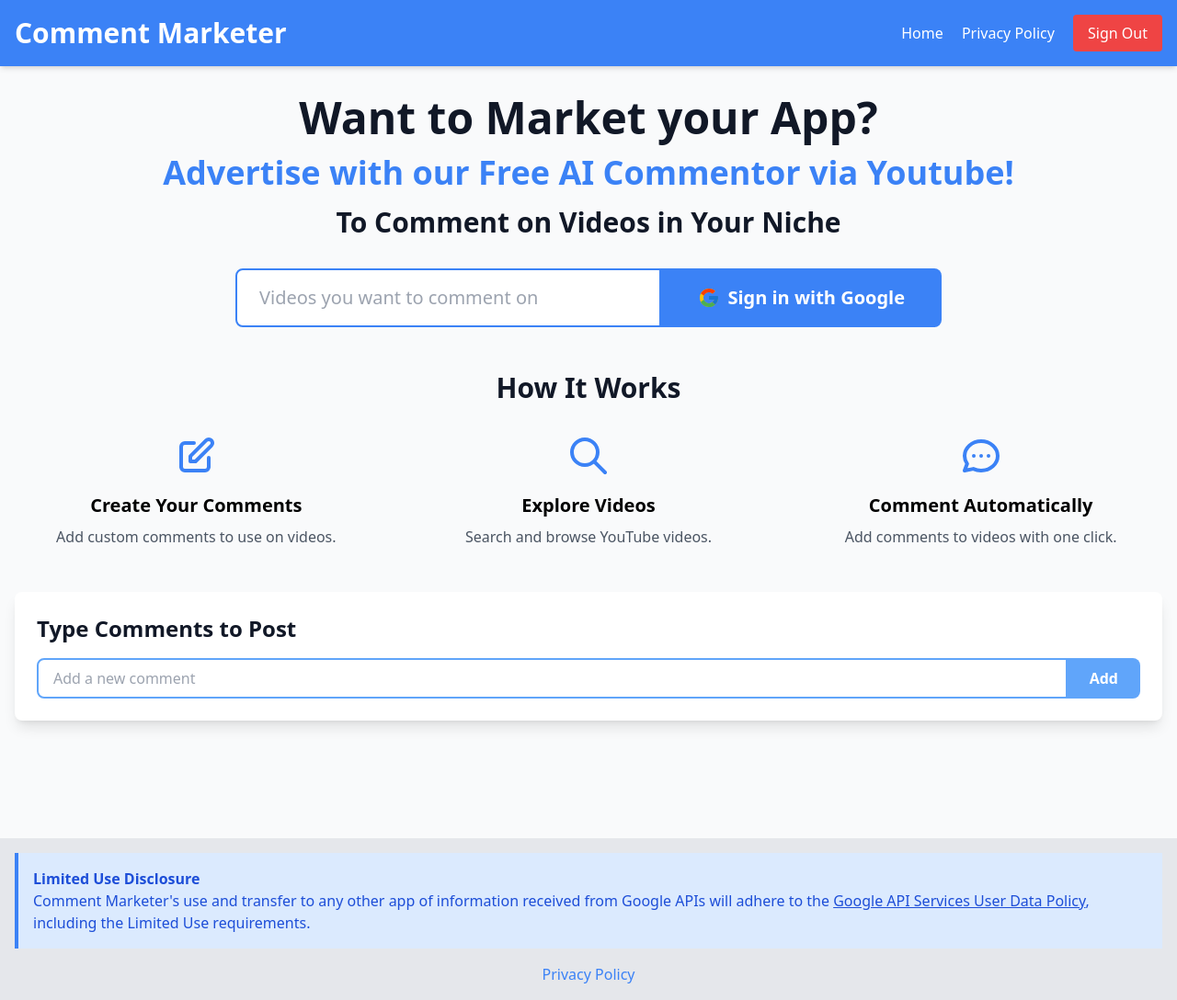
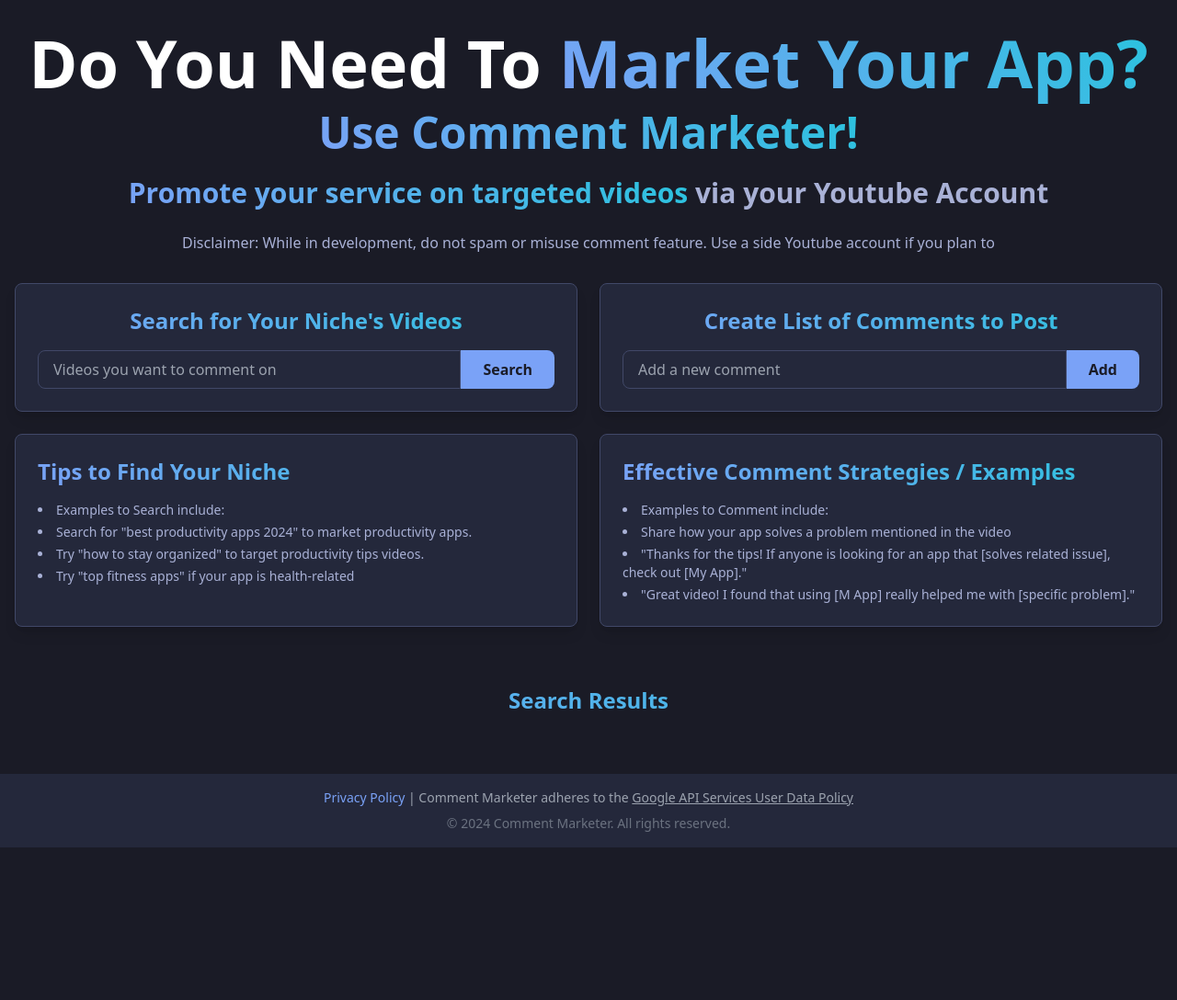
Before and after one commit to CerIsaiah/yt, a Flask app: page / in a window 1280 px wide. Shown: the whole page at 92% size. After the commit the page ends 922 px from the top, so only its background shows below. Run offline with Flask 3, Linux system fonts and the light colour scheme; data that the repository does not hold is empty; some libraries are stand-ins or nearby versions.

Commit message:
changed landing page theme

```diff
--- a/app.py
+++ b/app.py
@@ -84,10 +84,28 @@ class YoutubeApi:
                     }
                 }
             ).execute()
+            print(self.connection.commentThreads())
             return True
         except HttpError as e:
             print(f"An error occurred: {e}")
             return False
+    #Retunrs a list of comments that match ur specification
+    def get_comment_threads(self, video_id, search):
+        results = self.connection.commentThreads().list(
+            part="snippet",
+            videoId=video_id,
+            textFormat="plainText",
+            searchTerms=search,
+            maxResults=10,
+        ).execute()
+
+        for item in results["items"]:
+            comment = item["snippet"]["topLevelComment"]
+            author = comment["snippet"]["authorDisplayName"]
+            text = comment["snippet"]["textDisplay"]
+            print(author, text)
+
+        return results["items"]
 
 def load_user_comments(user_id):
     if os.path.exists(COMMENTS_FILE):
@@ -105,11 +123,17 @@ def save_user_comments(user_id, comments):
     with open(COMMENTS_FILE, 'w') as file:
         json.dump(all_comments, file)
 
-@app.before_request
-def before_request():
-    session.permanent = True
-    if 'user_id' not in session:
-        session['user_id'] = str(random.randint(1000000, 9999999))
+@app.route('/')
+def index():
+    return render_template('index.html')
+
+def get_youtube_api():
+    if 'credentials' not in session:
+        return None
+    credentials = Credentials(**session['credentials'])
+    if not credentials or not credentials.valid:
+        return None
+    return YoutubeApi(credentials)
 
 def credentials_to_dict(credentials):
     return {
@@ -121,59 +145,44 @@ def credentials_to_dict(credentials):
         'scopes': credentials.scopes
     }
 
-@app.route('/')
-def index():
-    return render_template('index.html')
+#################################################################
+@app.route('/comment', methods=['POST'])
+@limiter.limit("7 per minute")
+def comment():
+    youtube_api = get_youtube_api()
+    if not youtube_api:
+        return jsonify({'error': 'Not authenticated. Please authorize first.'}), 401
 
-# Update the authorize and oauth2callback functions
-@app.route('/authorize')
-def authorize():
-    flow = Flow.from_client_config(
-        CLIENT_CONFIG,
-        scopes=SCOPES,
-        redirect_uri=url_for('oauth2callback', _external=True)
-    )
-    authorization_url, state = flow.authorization_url(
-        access_type='offline',
-        include_granted_scopes='true',
-        prompt='select_account'  # This forces Google to show the account selection screen
-    )
-    session['state'] = state
-    return redirect(authorization_url)
+    user_id = session.get('user_id')
+    if not user_id:
+        return jsonify({'error': 'User not authenticated'}), 401
 
-@app.route('/oauth2callback')
-def oauth2callback():
+    video_id = request.form.get('video_id')
+    if not video_id:
+        return jsonify({'error': 'No video ID provided'}), 400
+
+    user_comments = load_user_comments(user_id)
+    if not user_comments:
+        return jsonify({'error': 'You have no comments to send'}), 400
+
+    random_comment = random.choice(user_comments)
     try:
-        flow = Flow.from_client_config(
-            CLIENT_CONFIG,
-            scopes=SCOPES,
-            state=session['state']
-        )
-        flow.redirect_uri = url_for('oauth2callback', _external=True)
 
-        authorization_response = request.url
-        flow.fetch_token(authorization_response=authorization_response)
 
-        credentials = flow.credentials
-        session['credentials'] = credentials_to_dict(credentials)
-        return redirect(url_for('index'))
-    except Exception as e:
-        print(f"OAuth callback error: {str(e)}")
-        return redirect(url_for('reauth'))
+        success = youtube_api.add_comment(video_id, random_comment)
+        #load_comments = youtube_api.get_comment_threads(video_id, "disrespectful")
+        if success:
+            return jsonify({'status': 'success', 'comment': random_comment})
+        else:
+            return jsonify({'error': 'Unable to post comment. Please check video permissions.'}), 403
+    except HttpError as e:
+        if e.resp.status == 401:
+            # Clear session if unauthorized
+            session.clear()
+            return jsonify({'error': 'Authentication failed', 'redirect': url_for('authorize')}), 401
+        error_message = e.error_details[0]['message'] if e.error_details else str(e)
+        return jsonify({'error': f'YouTube API error: {error_message}'}), e.resp.status
 
-@app.route('/clear')
-def clear_credentials():
-    if 'credentials' in session:
-        del session['credentials']
-    return redirect(url_for('index'))
-
-def get_youtube_api():
-    if 'credentials' not in session:
-        return None
-    credentials = Credentials(**session['credentials'])
-    if not credentials or not credentials.valid:
-        return None
-    return YoutubeApi(credentials)
 
 @app.route('/get_comments', methods=['GET'])
 def get_comments():
@@ -232,6 +241,7 @@ def search():
 
     try:
         results = youtube_api.make_search(query)
+        #print(results)
         if results is None:
             return jsonify({'error': 'An error occurred while searching'}), 500
         return jsonify(results)
@@ -243,41 +253,53 @@ def search():
         print(f"Search error: {str(e)}")
         return jsonify({'error': 'An error occurred while searching'}), 500
 
-# Update the comment function to handle authentication errors
-@app.route('/comment', methods=['POST'])
-@limiter.limit("7 per minute")
-def comment():
-    youtube_api = get_youtube_api()
-    if not youtube_api:
-        return jsonify({'error': 'Not authenticated. Please authorize first.'}), 401
+###########################################################
+@app.route('/authorize')
+def authorize():
+    flow = Flow.from_client_config(
+        CLIENT_CONFIG,
+        scopes=SCOPES,
+        redirect_uri=url_for('oauth2callback', _external=True)
+    )
+    authorization_url, state = flow.authorization_url(
+        access_type='offline',
+        include_granted_scopes='true',
+        prompt='select_account'  # This forces Google to show the account selection screen
+    )
+    session['state'] = state
+    return redirect(authorization_url)
 
-    user_id = session.get('user_id')
-    if not user_id:
-        return jsonify({'error': 'User not authenticated'}), 401
+@app.route('/oauth2callback')
+def oauth2callback():
+    try:
+        flow = Flow.from_client_config(
+            CLIENT_CONFIG,
+            scopes=SCOPES,
+            state=session['state']
+        )
+        flow.redirect_uri = url_for('oauth2callback', _external=True)
 
-    video_id = request.form.get('video_id')
-    if not video_id:
-        return jsonify({'error': 'No video ID provided'}), 400
+        authorization_response = request.url
+        flow.fetch_token(authorization_response=authorization_response)
 
-    user_comments = load_user_comments(user_id)
-    if not user_comments:
-        return jsonify({'error': 'No comments available'}), 400
+        credentials = flow.credentials
+        session['credentials'] = credentials_to_dict(credentials)
+        return redirect(url_for('index'))
+    except Exception as e:
+        print(f"OAuth callback error: {str(e)}")
+        return redirect(url_for('reauth'))
 
-    random_comment = random.choice(user_comments)
-    try:
-        success = youtube_api.add_comment(video_id, random_comment)
-        if success:
-            return jsonify({'status': 'success', 'comment': random_comment})
-        else:
-            return jsonify({'error': 'Unable to post comment. Please check video permissions.'}), 403
-    except HttpError as e:
-        if e.resp.status == 401:
-            # Clear session if unauthorized
-            session.clear()
-            return jsonify({'error': 'Authentication failed', 'redirect': url_for('authorize')}), 401
-        error_message = e.error_details[0]['message'] if e.error_details else str(e)
-        return jsonify({'error': f'YouTube API error: {error_message}'}), e.resp.status
+@app.before_request
+def before_request():
+    session.permanent = True
+    if 'user_id' not in session:
+        session['user_id'] = str(random.randint(1000000, 9999999))
 
+@app.route('/clear')
+def clear_credentials():
+    if 'credentials' in session:
+        del session['credentials']
+    return redirect(url_for('index'))
 
 @app.route('/reauth')
 def reauth():
@@ -287,7 +309,7 @@ def reauth():
 @app.errorhandler(429)
 def ratelimit_handler(e):
     return jsonify({'error': 'Rate limit exceeded'}), 429
-
+#############################################################
 @app.route('/privacy-policy')
 def privacy():
     return render_template('privacy-policy.html')
@@ -333,6 +355,7 @@ def auth_status():
                     return jsonify({'authenticated': False})
             return jsonify({'authenticated': True})
     return jsonify({'authenticated': False})
+####################################
 
 if __name__ == '__main__':
     os.environ['OAUTHLIB_INSECURE_TRANSPORT'] = '1'
--- a/templates/index.html
+++ b/templates/index.html
@@ -11,152 +11,111 @@
             theme: {
                 extend: {
                     colors: {
-                        primary: '#3B82F6',
-                        secondary: '#1D4ED8',
-                        accent: '#60A5FA',
+                        dark: '#1a1b26',
+                        light: '#a9b1d6',
+                        primary: '#7aa2f7',
+                        secondary: '#2ac3de',
+                        boxBg: '#24283b',
                     }
                 }
             }
         }
     </script>
     <style>
-        @keyframes pulse {
-            0%, 100% { opacity: 1; }
-            50% { opacity: .5; }
+        body {
+            background-color: #1a1b26;
+            color: #a9b1d6;
         }
-        .pulse {
-            animation: pulse 2s cubic-bezier(0.4, 0, 0.6, 1) infinite;
+        .input-style {
+            background-color: #24283b;
+            color: #a9b1d6;
+            border: 1px solid #414868;
         }
-        .google-icon {
-            margin-right: 8px;
+        .button-style {
+            background-color: #7aa2f7;
+            color: #1a1b26;
+        }
+        .box-style {
+            background-color: #24283b;
+            border: 1px solid #414868;
+        }
+        .gradient-text {
+            background: linear-gradient(45deg, #7aa2f7, #2ac3de);
+            -webkit-background-clip: text;
+            background-clip: text;
+            color: transparent;
         }
     </style>
 </head>
-<body class="bg-gray-50 min-h-screen">
-    <!DOCTYPE html>
-    <html lang="en">
-    <head>
-        <meta charset="UTF-8">
-        <meta name="viewport" content="width=device-width, initial-scale=1.0">
-        <title>Comment Marketer</title>
-        <script src="https://cdn.jsdelivr.net/npm/axios/dist/axios.min.js"></script>
-        <script src="https://cdn.tailwindcss.com"></script>
-        <script>
-            tailwind.config = {
-                theme: {
-                    extend: {
-                        colors: {
-                            primary: '#3B82F6',
-                            secondary: '#1D4ED8',
-                            accent: '#60A5FA',
-                        }
-                    }
-                }
-            }
-        </script>
-        <style>
-            @keyframes pulse {
-                0%, 100% { opacity: 1; }
-                50% { opacity: .5; }
-            }
-            .pulse {
-                animation: pulse 2s cubic-bezier(0.4, 0, 0.6, 1) infinite;
-            }
-            .google-icon {
-                transition: opacity 0.3s ease-in-out;
-            }
-        </style>
-    </head>
-    <body class="bg-gray-50 min-h-screen flex flex-col">
-        <header class="bg-primary text-white py-4 shadow-md">
-            <div class="container mx-auto px-4 flex justify-between items-center">
-                <h1 class="text-3xl font-bold">Comment Marketer</h1>
-                <nav>
-                    <a href="#" class="hover:text-accent transition duration-300">Home</a>
-                    <a href="{{ url_for('privacy') }}" class="ml-4 hover:text-accent transition duration-300">Privacy Policy</a>
-                    <button id="signOutButton" onclick="signOut()" class="ml-4 bg-red-500 text-white px-4 py-2 rounded hover:bg-red-600 transition duration-300">Sign Out</button>
+<body class="min-h-screen flex flex-col">
+    <main class="flex-grow container mx-auto px-4 py-8">
+        <div class="text-center mb-8">
+            <h1 class="text-7xl font-bold mb-4 text-white">Do You Need To <span class="gradient-text">Market Your App?</span></h1>
+            <h2 class="text-5xl font-bold  text-primary mb-6"><span class="gradient-text">Use Comment Marketer! </span></h2>
+            <h2 class="text-3xl font-bold mb-6"><span class="gradient-text">Promote your service on targeted videos</span> via your Youtube Account</h2>
 
-                </nav>
-            </div>
-        </header>
+            <h5 class="text-1l mb-8">Disclaimer: While in development, do not spam or misuse comment feature. Use a side Youtube account if you plan to</h5>
+        </div>
 
-        <main class="flex-grow container mx-auto px-4 py-8">
-            <h1 class="text-5xl font-bold text-center text-gray-900 mb-4">Want to Market your App?</h1>
-            <h2 class="text-4xl font-bold text-center text-primary mb-4">Advertise with our Free AI Commentor via Youtube!</h2>
-            <h3 class="text-3xl font-bold text-center text-gray-900 mb-8">To Comment on Videos in Your Niche</h3>
-
-            <div class="mb-12">
-                <div class="flex max-w-3xl mx-auto">
-                    <input type="text" id="searchQuery" placeholder="Videos you want to comment on" class="flex-grow px-6 py-4 rounded-l-lg border-2 border-primary focus:outline-none focus:border-secondary text-xl">
-                    <button id="searchButton" onclick="handleSearch()" class="bg-primary text-white px-10 py-4 rounded-r-lg hover:bg-secondary transition duration-300 text-xl font-semibold flex items-center justify-center min-w-[200px]">
-                        <svg id="googleIcon" class="google-icon mr-2" xmlns="http://www.w3.org/2000/svg" viewBox="0 0 48 48" width="24px" height="24px">
-                            <path fill="#FFC107" d="M43.611,20.083H42V20H24v8h11.303c-1.649,4.657-6.08,8-11.303,8c-6.627,0-12-5.373-12-12c0-6.627,5.373-12,12-12c3.059,0,5.842,1.154,7.961,3.039l5.657-5.657C34.046,6.053,29.268,4,24,4C12.955,4,4,12.955,4,24c0,11.045,8.955,20,20,20c11.045,0,20-8.955,20-20C44,22.659,43.862,21.35,43.611,20.083z"/>
-                            <path fill="#FF3D00" d="M6.306,14.691l6.571,4.819C14.655,15.108,18.961,12,24,12c3.059,0,5.842,1.154,7.961,3.039l5.657-5.657C34.046,6.053,29.268,4,24,4C16.318,4,9.656,8.337,6.306,14.691z"/>
-                            <path fill="#4CAF50" d="M24,44c5.166,0,9.86-1.977,13.409-5.192l-6.19-5.238C29.211,35.091,26.715,36,24,36c-5.202,0-9.619-3.317-11.283-7.946l-6.522,5.025C9.505,39.556,16.227,44,24,44z"/>
-                            <path fill="#1976D2" d="M43.611,20.083H42V20H24v8h11.303c-0.792,2.237-2.231,4.166-4.087,5.571c0.001-0.001,0.002-0.001,0.003-0.002l6.19,5.238C36.971,39.205,44,34,44,24C44,22.659,43.862,21.35,43.611,20.083z"/>
-                        </svg>
-                        <span id="searchButtonText">Sign in with Google</span>
-                    </button>
+        <div class="grid grid-cols-1 md:grid-cols-2 gap-6">
+            <div class="box-style rounded-lg shadow-lg p-6">
+                <h2 class="text-2xl font-semibold mb-4 gradient-text text-center">Search for Your Niche's Videos</h2>
+                <div class="flex">
+                    <input type="text" id="searchQuery" placeholder="Videos you want to comment on" class="flex-grow px-4 py-2 rounded-l-lg input-style focus:outline-none focus:ring-2 focus:ring-primary">
+                    <button id="searchButton" onclick="handleSearch()" class="px-6 py-2 rounded-r-lg button-style hover:bg-secondary transition duration-300 font-semibold">Search</button>
                 </div>
-                <p id="searchError" class="mt-2 text-red-500 text-center hidden"></p>
+                <p id="searchError" class="mt-2 text-red-500 hidden"></p>
             </div>
 
-            <h2 class="text-3xl font-bold text-center text-gray-900 mb-8">How It Works</h2>
-
-                <div class="grid grid-cols-1 md:grid-cols-3 gap-8 mb-12">
-                    <div class="text-center">
-                        <div class="text-4xl text-primary mb-4">
-                            <svg xmlns="http://www.w3.org/2000/svg" class="h-12 w-12 mx-auto" fill="none" viewBox="0 0 24 24" stroke="currentColor">
-                                <path stroke-linecap="round" stroke-linejoin="round" stroke-width="2" d="M11 5H6a2 2 0 00-2 2v11a2 2 0 002 2h11a2 2 0 002-2v-5m-1.414-9.414a2 2 0 112.828 2.828L11.828 15H9v-2.828l8.586-8.586z" />
-                            </svg>
-                        </div>
-                        <h3 class="text-xl font-semibold mb-2">Create Your Comments</h3>
-                        <p class="text-gray-600">Add custom comments to use on videos.</p>
-                    </div>
-                    <div class="text-center">
-                        <div class="text-4xl text-primary mb-4">
-                            <svg xmlns="http://www.w3.org/2000/svg" class="h-12 w-12 mx-auto" fill="none" viewBox="0 0 24 24" stroke="currentColor">
-                                <path stroke-linecap="round" stroke-linejoin="round" stroke-width="2" d="M21 21l-6-6m2-5a7 7 0 11-14 0 7 7 0 0114 0z" />
-                            </svg>
-                        </div>
-                        <h3 class="text-xl font-semibold mb-2">Explore Videos</h3>
-                        <p class="text-gray-600">Search and browse YouTube videos.</p>
-                    </div>
-                    <div class="text-center">
-                        <div class="text-4xl text-primary mb-4">
-                            <svg xmlns="http://www.w3.org/2000/svg" class="h-12 w-12 mx-auto" fill="none" viewBox="0 0 24 24" stroke="currentColor">
-                                <path stroke-linecap="round" stroke-linejoin="round" stroke-width="2" d="M8 12h.01M12 12h.01M16 12h.01M21 12c0 4.418-4.03 8-9 8a9.863 9.863 0 01-4.255-.949L3 20l1.395-3.72C3.512 15.042 3 13.574 3 12c0-4.418 4.03-8 9-8s9 3.582 9 8z" />
-                            </svg>
-                        </div>
-                        <h3 class="text-xl font-semibold mb-2">Comment Automatically</h3>
-                        <p class="text-gray-600">Add comments to videos with one click.</p>
-                    </div>
-                <!-- How It Works content -->
-            </div>
-
-            <div class="bg-white rounded-lg shadow-lg p-6 mb-12">
-                <h2 class="text-2xl font-semibold text-gray-900 mb-4">Type Comments to Post</h2>
+            <div class="box-style rounded-lg shadow-lg p-6">
+                <h2 class="text-2xl font-semibold mb-4 gradient-text text-center">Create List of Comments to Post</h2>
                 <ul id="commentList" class="space-y-2 mb-4"></ul>
                 <div class="flex">
-                    <input type="text" id="newComment" placeholder="Add a new comment" class="flex-grow px-4 py-2 rounded-l-lg border-2 border-accent focus:outline-none focus:border-primary">
-                    <button onclick="addCustomComment()" class="bg-accent text-white px-6 py-2 rounded-r-lg hover:bg-primary transition duration-300 font-semibold">Add</button>
+                    <input type="text" id="newComment" placeholder="Add a new comment" class="flex-grow px-4 py-2 rounded-l-lg input-style focus:outline-none focus:ring-2 focus:ring-primary">
+                    <button onclick="addCustomComment()" class="px-6 py-2 rounded-r-lg button-style hover:bg-secondary transition duration-300 font-semibold">Add</button>
                 </div>
             </div>
 
-            <div id="results" class="grid grid-cols-1 md:grid-cols-2 lg:grid-cols-3 gap-6 mb-12"></div>
-        </main>
+            <div class="box-style rounded-lg shadow-lg p-6">
+                <h2 class="text-2xl font-semibold mb-4 gradient-text">Tips to Find Your Niche</h2>
+                <ul class="list-disc list-inside space-y-1 text-sm">
+                    <li>Examples to Search include:</li>
+                    <li>Search for "best productivity apps 2024" to market productivity apps.
+                    </li>
+                    <li>Try "how to stay organized" to target productivity tips videos.
+                    </li>
+                    <li>Try "top fitness apps" if your app is health-related</li>
+                </ul>
+            </div>
 
-        <footer class="mt-auto py-4 bg-gray-200">
-            <div class="container mx-auto px-4">
-                <div class="bg-blue-100 border-l-4 border-blue-500 text-blue-700 p-4 mb-4" role="alert">
-                    <p class="font-bold">Limited Use Disclosure</p>
-                    <p>Comment Marketer's use and transfer to any other app of information received from Google APIs will adhere to the <a href="https://developers.google.com/terms/api-services-user-data-policy" class="underline">Google API Services User Data Policy</a>, including the Limited Use requirements.</p>
-                </div>
-                <div class="text-center">
-                    <a href="{{ url_for('privacy') }}" class="text-blue-500 hover:underline">Privacy Policy</a>
-                </div>
+            <div class="box-style rounded-lg shadow-lg p-6">
+                <h2 class="text-2xl font-semibold mb-4 gradient-text">Effective Comment Strategies / Examples</h2>
+                <ul class="list-disc list-inside space-y-1 text-sm">
+                    <li>Examples to Comment include:</li>
+                    <li>Share how your app solves a problem mentioned in the video</li>
+                    <li>"Thanks for the tips! If anyone is looking for an app that [solves related issue], check out [My App]."</li>
+                    <li>"Great video! I found that using [M App] really helped me with [specific problem]."</li>
+                </ul>
             </div>
-        </footer>
+        </div>
+    </main>
+
+    <div class="container mx-auto px-4 mt-8">
+        <h2 class="text-2xl font-semibold mb-4 gradient-text text-center">Search Results</h2>
+        <div id="results" class="grid grid-cols-1 md:grid-cols-2 lg:grid-cols-3 gap-6"></div>
+    </div>
+
+    <footer class="mt-12 py-4 bg-boxBg text-sm">
+        <div class="container mx-auto px-16">
+            <p class="text-center text-gray-400">
+                <a href="{{ url_for('privacy') }}" class="text-primary hover:underline">Privacy Policy</a> |
+                Comment Marketer adheres to the <a href="https://developers.google.com/terms/api-services-user-data-policy" class="underline">Google API Services User Data Policy</a>
+            </p>
+            <p class="text-center text-gray-500 mt-2">
+                © 2024 Comment Marketer. All rights reserved.
+            </p>
+        </div>
+    </footer>
     </body>
     </html>
 
@@ -327,7 +286,7 @@
                         </a>
                     </h3>
                     <p class="text-gray-600 text-sm mb-4">${item.snippet.description}</p>
-                    <button onclick="addComment('${item.id.videoId}')" class="bg-secondary text-white px-4 py-2 rounded hover:bg-primary transition duration-300">View Channel then add comment</button>
+                    <button onclick="addComment('${item.id.videoId}')" class="bg-secondary text-white px-4 py-2 rounded hover:bg-primary transition duration-300 text-center">Add your comment</button>
                     <p id="comment-status-${item.id.videoId}" class="mt-2 text-sm text-gray-500"></p>
                 </div>
             `;
--- a/user_comments.json
+++ b/user_comments.json
@@ -1 +1 @@
-{"7029438": ["cool video"], "3333608": ["cool thing!", "this is dope"], "9978277": ["cool"], "6648250": ["cool"], "6815620": [], "2605178": ["cool video"]}
+{"7029438": ["cool video"], "3333608": ["cool thing!", "this is dope"], "9978277": ["cool"], "6648250": ["cool"], "6815620": [], "2605178": ["cool video"], "6130831": []}
```
